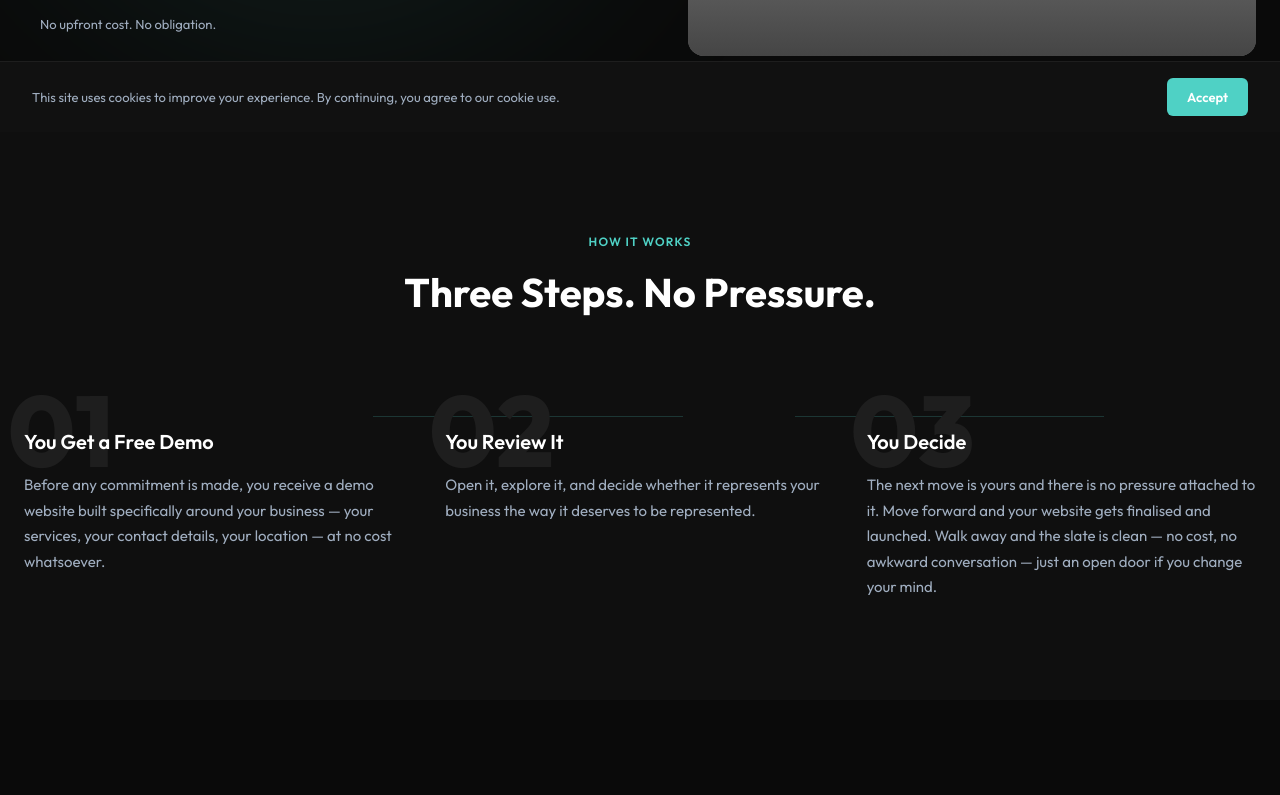
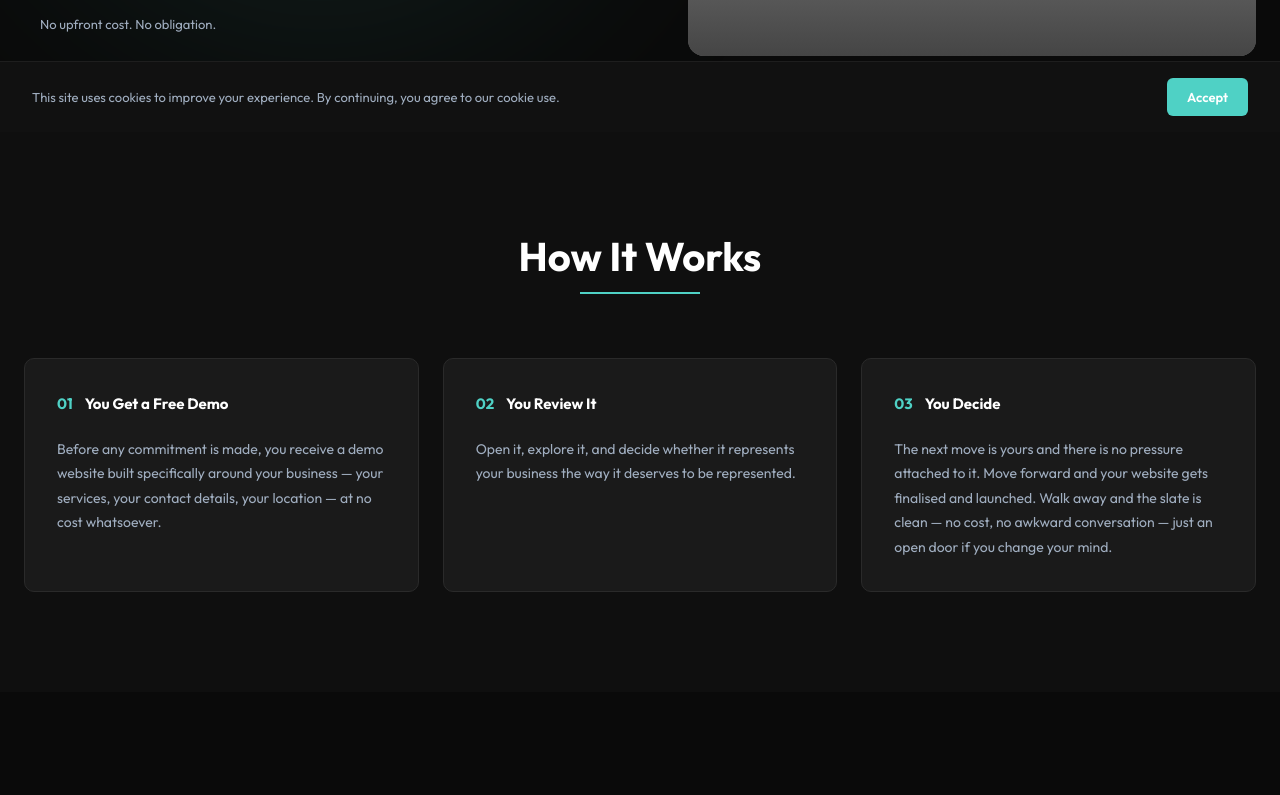
Before and after one commit to LocalSiteGrowth/localsitegrowth, a Next.js app: page / in a window 1280 px wide. Shown: the part 668-1463 px from the top of the page. Built offline with nearby package versions, Linux system fonts and the light colour scheme; grey boxes are pictures that could not be loaded.

Commit message:
Rebuild How It Works section to match design: bold title with teal underline, 3 dark bordered cards

```diff
--- a/components/HowItWorks.tsx
+++ b/components/HowItWorks.tsx
@@ -72,34 +72,26 @@ export default function HowItWorks() {
       className="section-padding bg-[#0f0f0f]"
     >
       <div className="container-custom">
-        <div ref={headingRef} className="text-center mb-20">
-          <span className="text-[12px] text-accent font-semibold tracking-[0.1em] uppercase block mb-4">
+        <div ref={headingRef} className="text-center mb-16">
+          <h2 className="text-3xl md:text-[40px] font-bold text-white mb-3">
             How It Works
-          </span>
-          <h2 className="text-3xl md:text-[40px] font-bold text-white">
-            Three Steps. No Pressure.
           </h2>
+          <div className="mx-auto h-[2px] w-[120px] bg-accent" />
         </div>
 
-        <div ref={stepsRef} className="grid lg:grid-cols-3 gap-12 lg:gap-8 relative">
-          {steps.map((step, index) => (
-            <div key={step.number} className="relative group">
-              {/* Connector Line (Desktop) */}
-              {index < steps.length - 1 && (
-                <div className="hidden lg:block absolute top-[20px] left-[calc(100%-40px)] w-[calc(100%-80px)] h-[1px] bg-accent/20 z-0" />
-              )}
-
-              <div className="relative z-10">
-                <span className="absolute -top-12 -left-4 text-[100px] font-extrabold text-[#1e1e1e] select-none leading-none z-[-1]">
-                  {step.number}
-                </span>
-                <h3 className="text-xl font-semibold text-white mb-4 mt-8">
-                  {step.heading}
-                </h3>
-                <p className="text-secondary text-[15px] leading-[1.7]">
-                  {step.body}
-                </p>
+        <div ref={stepsRef} className="grid lg:grid-cols-3 gap-6">
+          {steps.map((step) => (
+            <div
+              key={step.number}
+              className="bg-[#1a1a1a] border border-[#2a2a2a] rounded-[10px] p-8"
+            >
+              <div className="flex items-center gap-3 mb-5">
+                <span className="text-accent font-bold text-[15px]">{step.number}</span>
+                <h3 className="text-white font-bold text-[15px]">{step.heading}</h3>
               </div>
+              <p className="text-secondary text-[14px] leading-[1.75]">
+                {step.body}
+              </p>
             </div>
           ))}
         </div>
```
